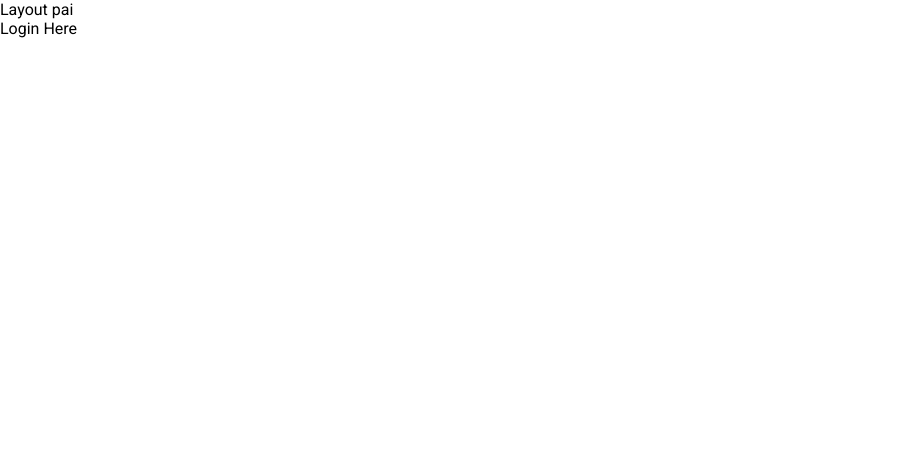
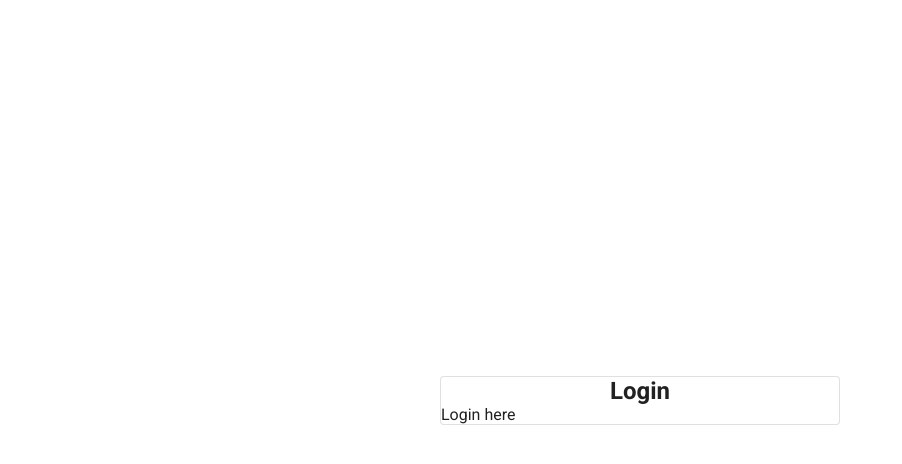
Before and after one commit to SSoftware2024/todoList, a React (Vite) app in the folder react/: page /auth/login in a window 1280 px wide. Shown: the top 464 px of the page, without its empty margins (0-902 px from the left). Built offline with nearby package versions, Linux system fonts and the light colour scheme.

Commit message:
🚧 feat: Layout de autenticação
inserido LayoutContext

```diff
--- a/react/src/css/global.css
+++ b/react/src/css/global.css
@@ -2,10 +2,13 @@
     margin: 0;
     padding: 0;
 }
+html body{
+    height: 100%;
+}
 body{
     font-family: 'Roboto';
+    overflow-x: hidden;
 }
 div{
-    position: relative;
     box-sizing: border-box;
 }
--- /dev/null
+++ b/react/src/css/layouts/auth.module.scss
@@ -0,0 +1,13 @@
+.container{
+    position: absolute;
+    width: 100%;
+    height: 100%;
+    display: flex;
+    flex-direction: column;
+    justify-content: center;
+    align-items: center;
+}
+.container_card{
+    min-width: 400px;
+    width: 30%;
+}
--- /dev/null
+++ b/react/src/js/context/LayoutContext.jsx
@@ -0,0 +1,21 @@
+import React, { createContext, useContext, useState } from 'react';
+
+const LayoutContext = createContext();
+
+const LayoutProvider = ({ children }) => {
+  const [title, setTitle] = useState('');
+
+  return (
+    <LayoutContext.Provider value={{ title, setTitle }}>
+      {children}
+    </LayoutContext.Provider>
+  );
+};
+
+const useLayoutContext = () => {
+  return useContext(LayoutContext);
+};
+
+export {
+    LayoutProvider, useLayoutContext
+};
--- a/react/src/layout/AuthLayout.jsx
+++ b/react/src/layout/AuthLayout.jsx
@@ -1,10 +1,19 @@
 import { Outlet } from "react-router-dom";
+import Card from '@mui/material/Card';
+import style from '@/css/layouts/auth.module.scss';
+import { useLayoutContext } from '@context/LayoutContext.jsx';
 function AuthLayout() {
+    const { title } = useLayoutContext();
     return (
         <>
-            Layout pai
-            <div>
-                <Outlet />
+            <div className={style.container}>
+                <div className={style.container_card}>
+                    <Card variant="outlined">
+                        <h2 style={{ textAlign: 'center' }}>{title}</h2>
+                        <Outlet />
+                    </Card>
+
+                </div>
             </div>
         </>
     );
--- a/react/src/pages/auth/Login.jsx
+++ b/react/src/pages/auth/Login.jsx
@@ -1,9 +1,15 @@
+import React, { useState, useEffect } from 'react';
+import {useLayoutContext} from '@/js/context/LayoutContext.jsx';
+function Login() {
+    const { setTitle } = useLayoutContext();
+    useEffect(() => {
+        setTitle('Login');
+    }, []);
 
-function Login() {
     return (
-        <>
-            Login Here
-        </>
+        <div>
+            Login here
+        </div>
     );
 }
 export default Login;
--- a/react/src/pages/auth/Register.jsx
+++ b/react/src/pages/auth/Register.jsx
@@ -1,4 +1,10 @@
+import React, { useState, useEffect } from 'react';
+import { useLayoutContext } from '@/js/context/LayoutContext.jsx';
 function Register() {
+    const { setTitle } = useLayoutContext();
+    useEffect(() => {
+        setTitle('Registrar');
+    }, []);
     return (
         <>
             Register Here
--- a/react/src/router.jsx
+++ b/react/src/router.jsx
@@ -1,4 +1,4 @@
-import { createBrowserRouter } from "react-router-dom";
+import { createBrowserRouter} from "react-router-dom";
 
 import AuthLayout from '@/layout/AuthLayout.jsx';
 import Login from '@/pages/auth/Login.jsx';
--- a/react/vite.config.js
+++ b/react/vite.config.js
@@ -8,6 +8,7 @@ export default defineConfig({
   resolve: {
     alias: [
       { find: '@', replacement: fileURLToPath(new URL('./src', import.meta.url)) },
+      { find: '@context', replacement: fileURLToPath(new URL('./src/js/context', import.meta.url)) },
     ],
   },
 })
```
Also changed, not shown: react/src/main.jsx (+5 -3 lines).
